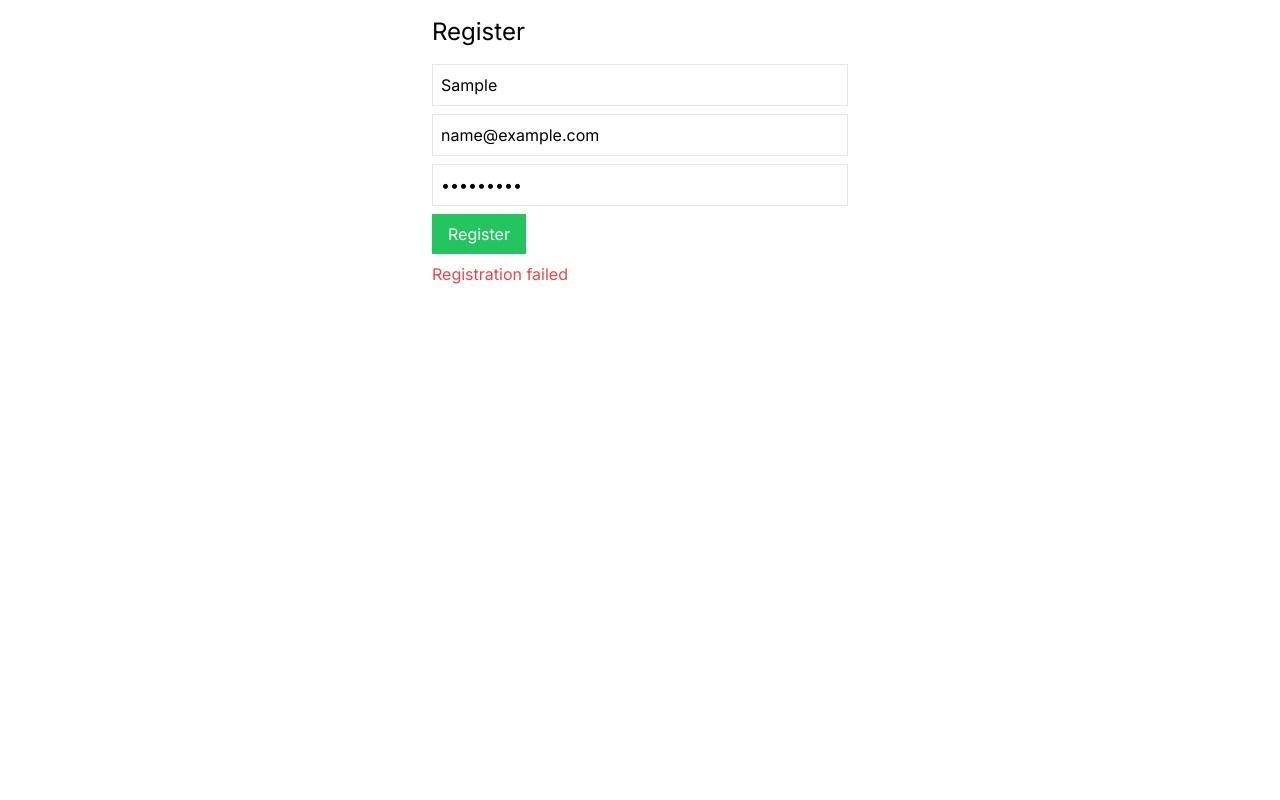
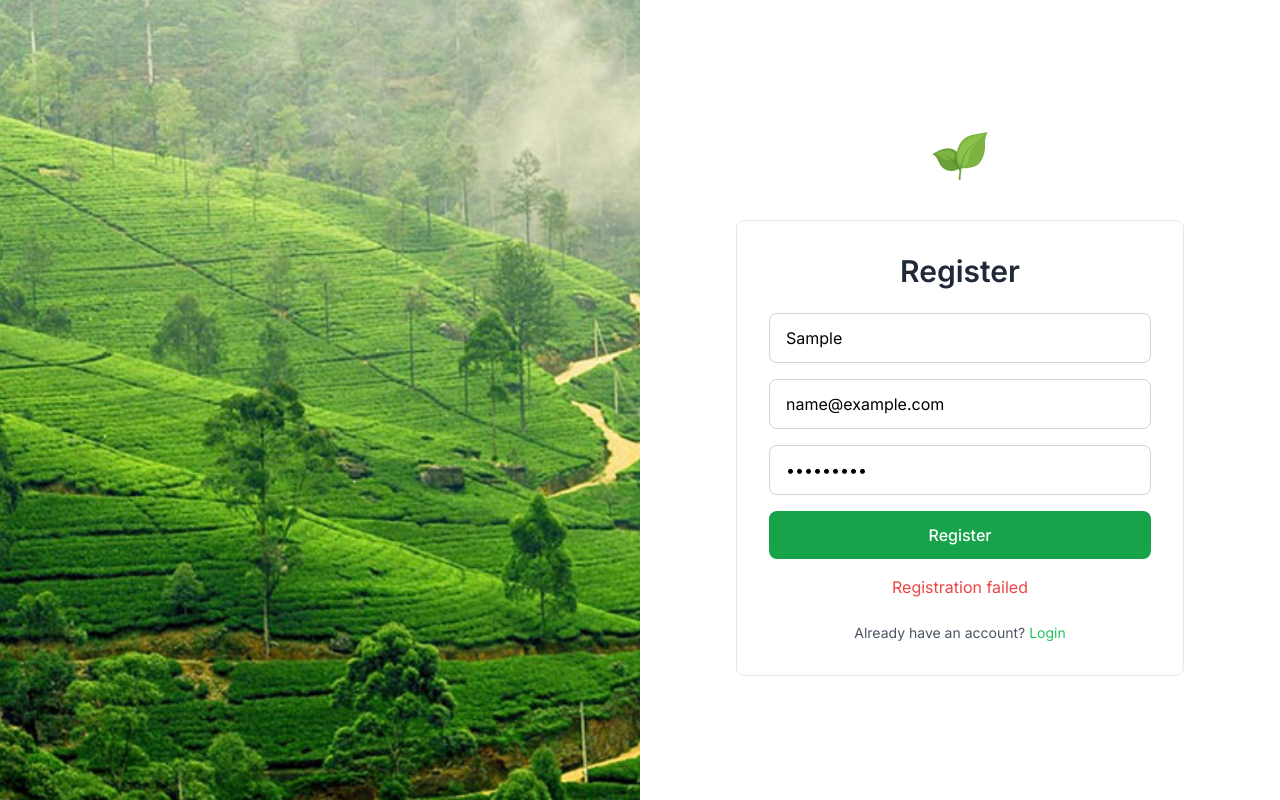
Before and after one commit to hasithapeiris/tea-export-portal, a React (Vite) app in the folder frontend/: page /register in a window 1280 px wide. Both pictures are taken after typing "Sample", "name@example.com", "Sample123" into the empty fields and a click on the button "Register". Built offline with nearby package versions, Linux system fonts and the light colour scheme; no server answers.

Commit message:
fix: style login and register pages

```diff
--- a/frontend/src/components/Navbar.tsx
+++ b/frontend/src/components/Navbar.tsx
@@ -25,8 +25,8 @@ const Navbar: React.FC = () => {
           <a href="#benefits" className="text-white hover:text-yellow-300">
             Benefits
           </a>
-          <a href="#contact" className="text-white hover:text-yellow-300">
-            Contact
+          <a href="/login" className="text-white hover:text-yellow-300">
+            Login
           </a>
 
           <Link to="/chat">
--- a/frontend/src/pages/Login.tsx
+++ b/frontend/src/pages/Login.tsx
@@ -1,6 +1,7 @@
 import { useState } from "react";
-import { useNavigate } from "react-router-dom";
+import { Link, useNavigate } from "react-router-dom";
 import { useAuth } from "../context/AuthContext";
+import { Header_2 } from "../assets";
 
 const Login = () => {
   const [email, setEmail] = useState("");
@@ -21,29 +22,63 @@ const Login = () => {
   };
 
   return (
-    <form onSubmit={handleSubmit} className="max-w-md mx-auto p-4">
-      <h2 className="text-2xl mb-4">Login</h2>
+    <div className="min-h-screen flex flex-col md:flex-row">
+      <div className="relative hidden md:flex w-1/2 bg-green-600 items-center justify-center">
+        <img
+          src={Header_2}
+          alt="login_image"
+          className="absolute h-full object-cover"
+        />
+      </div>
+
+      <div className="flex flex-col gap-8 w-full md:w-1/2 items-center justify-center p-8">
+        <Link to="/">
+          <img src="icon.png" alt="logo" className="w-16" />
+        </Link>
+        <form
+          onSubmit={handleSubmit}
+          className="w-full max-w-md bg-white p-8 rounded-lg border"
+        >
+          <h2 className="text-3xl font-semibold mb-6 text-center text-gray-800">
+            Login
+          </h2>
+
           <input
             type="email"
             value={email}
             onChange={(e) => setEmail(e.target.value)}
             placeholder="Email"
             required
-        className="border p-2 w-full mb-2"
+            className="w-full mb-4 px-4 py-3 border border-gray-300 rounded-lg focus:outline-none focus:ring-2 focus:ring-blue-500 transition"
           />
+
           <input
             type="password"
             value={password}
             onChange={(e) => setPassword(e.target.value)}
             placeholder="Password"
             required
-        className="border p-2 w-full mb-2"
+            className="w-full mb-4 px-4 py-3 border border-gray-300 rounded-lg focus:outline-none focus:ring-2 focus:ring-blue-500 transition"
           />
-      <button type="submit" className="bg-blue-500 text-white px-4 py-2">
+
+          <button
+            type="submit"
+            className="w-full bg-green-600 hover:bg-green-700 text-white py-3 rounded-lg font-medium transition duration-300"
+          >
             Login
           </button>
-      {error && <p className="text-red-500 mt-2">{error}</p>}
+
+          {error && <p className="text-red-500 text-center mt-4">{error}</p>}
+
+          <p className="text-center text-sm text-gray-600 mt-6">
+            Don't have an account?{" "}
+            <a href="/register" className="text-green-500 hover:underline">
+              Sign up
+            </a>
+          </p>
         </form>
+      </div>
+    </div>
   );
 };
 
--- a/frontend/src/pages/Register.tsx
+++ b/frontend/src/pages/Register.tsx
@@ -1,6 +1,7 @@
 import { useState } from "react";
-import { useNavigate } from "react-router-dom";
+import { Link, useNavigate } from "react-router-dom";
 import { useAuth } from "../context/AuthContext";
+import { Header_3 } from "../assets";
 
 const Register = () => {
   const [name, setName] = useState("");
@@ -22,37 +23,72 @@ const Register = () => {
   };
 
   return (
-    <form onSubmit={handleSubmit} className="max-w-md mx-auto p-4">
-      <h2 className="text-2xl mb-4">Register</h2>
+    <div className="min-h-screen flex flex-col md:flex-row">
+      <div className="relative hidden md:flex w-1/2 bg-green-600 items-center justify-center">
+        <img
+          src={Header_3}
+          alt="login_image"
+          className="absolute h-full object-cover"
+        />
+      </div>
+
+      <div className="flex flex-col gap-8 w-full md:w-1/2 items-center justify-center p-8">
+        <Link to="/">
+          <img src="icon.png" alt="logo" className="w-16" />
+        </Link>
+        <form
+          onSubmit={handleSubmit}
+          className="w-full max-w-md bg-white p-8 rounded-lg border"
+        >
+          <h2 className="text-3xl font-semibold mb-6 text-center text-gray-800">
+            Register
+          </h2>
+
           <input
             type="text"
             value={name}
             onChange={(e) => setName(e.target.value)}
             placeholder="Name"
             required
-        className="border p-2 w-full mb-2"
+            className="w-full mb-4 px-4 py-3 border border-gray-300 rounded-lg focus:outline-none focus:ring-2 focus:ring-green-500 transition"
           />
+
           <input
             type="email"
             value={email}
             onChange={(e) => setEmail(e.target.value)}
             placeholder="Email"
             required
-        className="border p-2 w-full mb-2"
+            className="w-full mb-4 px-4 py-3 border border-gray-300 rounded-lg focus:outline-none focus:ring-2 focus:ring-green-500 transition"
           />
+
           <input
             type="password"
             value={password}
             onChange={(e) => setPassword(e.target.value)}
             placeholder="Password"
             required
-        className="border p-2 w-full mb-2"
+            className="w-full mb-4 px-4 py-3 border border-gray-300 rounded-lg focus:outline-none focus:ring-2 focus:ring-green-500 transition"
           />
-      <button type="submit" className="bg-green-500 text-white px-4 py-2">
+
+          <button
+            type="submit"
+            className="w-full bg-green-600 hover:bg-green-700 text-white py-3 rounded-lg font-medium transition duration-300"
+          >
             Register
           </button>
-      {error && <p className="text-red-500 mt-2">{error}</p>}
+
+          {error && <p className="text-red-500 text-center mt-4">{error}</p>}
+
+          <p className="text-center text-sm text-gray-600 mt-6">
+            Already have an account?{" "}
+            <a href="/login" className="text-green-500 hover:underline">
+              Login
+            </a>
+          </p>
         </form>
+      </div>
+    </div>
   );
 };
 
```
Lines whose indentation alone changed are shown as unchanged.
